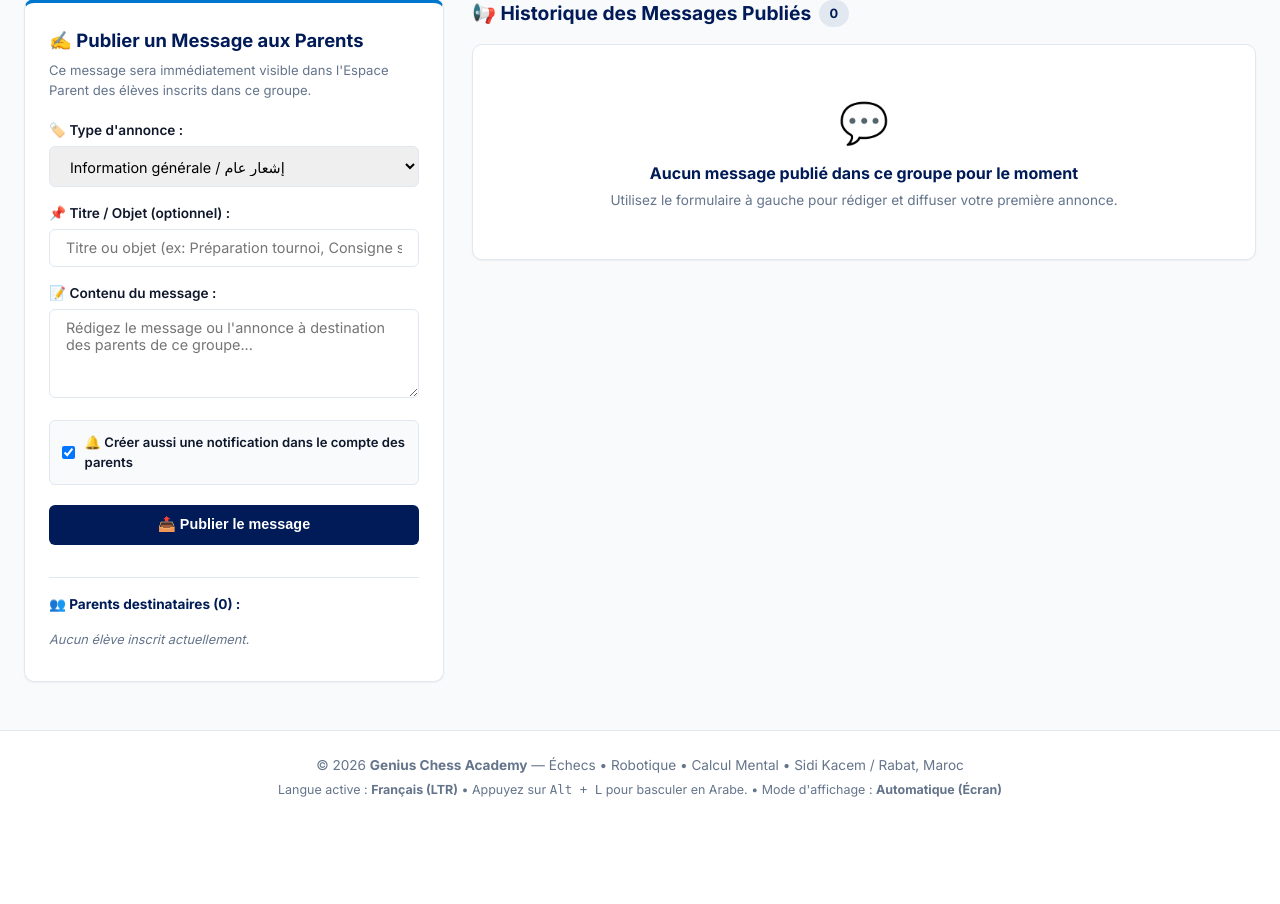
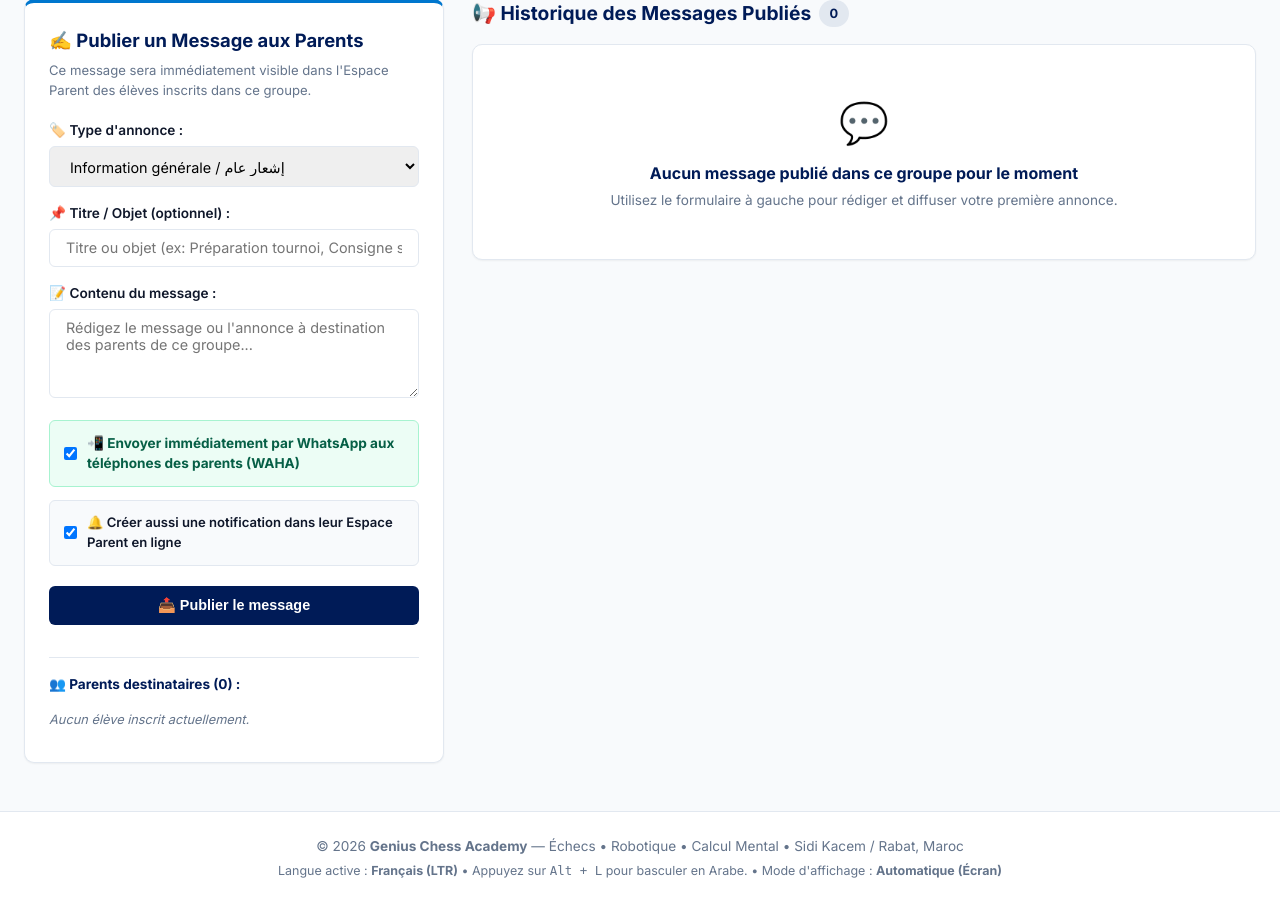
Before and after one commit to elaouni6565said-byte/geniuschess-app, a Django app: page /groups/1/messages/ in a window 1280 px wide; the page is wider, and only the part inside the window is pictured. Shown: the part 289-1193 px from the top of that part. Before the commit the page ends 1086 px from the top of that part, so only its background shows below. Run offline with Django 5.2, Linux system fonts and the light colour scheme; the visitor is signed in with stand-in values (Sample User, id 1); data comes from the database, SQL or seed files in the repository; data that the repository does not hold is empty; some libraries are stand-ins or nearby versions.

Commit message:
feat: Envoi automatique des messages speciaux de groupe par WhatsApp aux parents

```diff
--- a/portal/forms.py
+++ b/portal/forms.py
@@ -553,6 +553,12 @@ class ExemptionForm(forms.Form):
 
 
 class GroupMessageForm(forms.ModelForm):
+    send_whatsapp = forms.BooleanField(
+        required=False,
+        initial=True,
+        label="Envoyer immédiatement par WhatsApp aux parents du groupe (WAHA)",
+        widget=forms.CheckboxInput(attrs={'class': 'status-checkbox', 'id': 'id_send_whatsapp'})
+    )
     notify_parents = forms.BooleanField(
         required=False,
         initial=True,
--- a/portal/urls.py
+++ b/portal/urls.py
@@ -58,6 +58,7 @@ urlpatterns = [
     path('groups/<int:group_id>/delete/', views.group_delete_view, name='group_delete'),
     path('groups/<int:group_id>/messages/', views.group_messages_view, name='group_messages'),
     path('groups/<int:group_id>/messages/<int:message_id>/delete/', views.group_message_delete_view, name='group_message_delete'),
+    path('groups/<int:group_id>/messages/<int:message_id>/resend-whatsapp/', views.group_message_resend_whatsapp_view, name='group_message_resend_whatsapp'),
 
     # Planning CRUD
     path('planning/add/', views.session_create_view, name='session_add'),
--- a/portal/views.py
+++ b/portal/views.py
@@ -2045,12 +2045,84 @@ def group_delete_view(request, group_id):
     return render(request, 'portal/confirm_delete.html', context)
 
 
+def dispatch_group_message_whatsapp(group, msg_obj):
+    """
+    Expédie un message de groupe aux parents des élèves actifs du groupe via WhatsApp (WAHA).
+    Retourne (sent_count, total_count, errors_list)
+    """
+    from academy.whatsapp_reminders import format_phone_for_whatsapp, send_whatsapp_via_gateway
+    from academy.models import WhatsAppDispatchLog
+    from django.utils import timezone
+    from datetime import date
+
+    type_badges = {
+        'info': ('📢 Information', '📢 إشعار'),
+        'reminder': ('⏰ Rappel', '⏰ تذكير'),
+        'pedagogy': ('📚 Pédagogie', '📚 تربوي'),
+        'event': ('🏆 Événement', '🏆 حدث'),
+        'urgent': ('🚨 URGENT', '🚨 عاجل'),
+    }
+    badge_fr, badge_ar = type_badges.get(msg_obj.message_type, ('📢 Annonce', '📢 إعلان'))
+    title_line = f"📌 *{msg_obj.title.strip()}*\n" if msg_obj.title and msg_obj.title.strip() else ""
+
+    sent_count = 0
+    contacted_phones = set()
+    errors = []
+
+    active_students = list(group.students.filter(active=True).select_related('parent'))
+    for st in active_students:
+        parent = st.parent
+        if not parent or not parent.phone:
+            continue
+
+        wa_phone = format_phone_for_whatsapp(parent.phone)
+        if not wa_phone or wa_phone in contacted_phones:
+            continue
+        contacted_phones.add(wa_phone)
+
+        parent_name = parent.get_name('fr')
+
+        msg_text = (
+            f"📢 *GENIUS CHESS ACADEMY*\n"
+            f"👥 *Groupe :* {group.name_fr} ({group.name_ar})\n"
+            f"🏷️ *{badge_fr}*\n"
+            f"{title_line}\n"
+            f"Bonjour cher(e) {parent_name},\n\n"
+            f"{msg_obj.content.strip()}\n\n"
+            f"--------------------------------\n"
+            f"🏢 _Message officiel diffusé aux parents du groupe {group.name_fr}._"
+        )
+
+        res = send_whatsapp_via_gateway(wa_phone, msg_text)
+        is_success = bool(res and res.get('success'))
+
+        WhatsAppDispatchLog.objects.create(
+            student=st,
+            parent=parent,
+            phone=wa_phone,
+            message_type='custom',
+            target_date=date.today(),
+            message_text=msg_text,
+            status='sent' if is_success else 'failed',
+            attempt_count=1,
+            last_error='' if is_success else str(res.get('error') or 'Échec passerelle'),
+            sent_at=timezone.now() if is_success else None,
+        )
+
+        if is_success:
+            sent_count += 1
+        else:
+            errors.append(f"{parent_name} ({wa_phone}): {res.get('error')}")
+
+    return sent_count, len(contacted_phones), errors
+
+
 @admin_required
 def group_messages_view(request, group_id):
     """
     Espace Messages et Annonces d'un Groupe (selon l'activité et le niveau) :
     Permet à l'administrateur de consulter l'historique et de rédiger des messages
-    diffusés aux parents d'élèves de ce groupe.
+    diffusés aux parents d'élèves de ce groupe (sur l'Espace Web et par WhatsApp).
     """
     lang = getattr(request, 'LANGUAGE_CODE', DEFAULT_LANGUAGE)
     group = get_object_or_404(
@@ -2084,12 +2156,33 @@ def group_messages_view(request, group_id):
                         notification_type=msg_obj.message_type
                     )
 
-            messages.success(
-                request,
-                f"✓ Message publié avec succès dans le groupe « {group.name_fr} »."
-                if lang == 'fr' else
-                f"✓ تم نشر الإعلان بنجاح في مجموعة « {group.name_ar} »."
-            )
+            send_whatsapp = form.cleaned_data.get('send_whatsapp', False)
+            wa_sent = 0
+            if send_whatsapp:
+                wa_sent, wa_total, wa_errs = dispatch_group_message_whatsapp(group, msg_obj)
+
+            if wa_sent > 0:
+                messages.success(
+                    request,
+                    f"✓ Message publié et expédié par WhatsApp avec succès à {wa_sent} parent(s) du groupe !"
+                    if lang == 'fr' else
+                    f"✓ تم نشر الإعلان وإرساله عبر واتساب بنجاح إلى {wa_sent} من أولياء أمور المجموعة !"
+                )
+            elif send_whatsapp:
+                messages.warning(
+                    request,
+                    f"✓ Message publié sur le site, mais l'envoi WhatsApp a échoué (vérifiez la passerelle WAHA)."
+                    if lang == 'fr' else
+                    f"✓ تم نشر الإعلان بالموقع، لكن تعذر إرسال الواتساب (يرجى التحقق من اتصال بوابة WAHA)."
+                )
+            else:
+                messages.success(
+                    request,
+                    f"✓ Message publié avec succès dans le groupe « {group.name_fr} »."
+                    if lang == 'fr' else
+                    f"✓ تم نشر الإعلان بنجاح في مجموعة « {group.name_ar} »."
+                )
+
             return redirect('portal:group_messages', group_id=group.id)
     else:
         form = GroupMessageForm()
@@ -2105,6 +2198,34 @@ def group_messages_view(request, group_id):
         'students_count': enrolled_students.count(),
     }
     return render(request, 'portal/group_messages.html', context)
+
+
+@admin_required
+@require_POST
+def group_message_resend_whatsapp_view(request, group_id, message_id):
+    """
+    Renvoyer un message de groupe existant par WhatsApp aux parents des élèves de ce groupe.
+    """
+    lang = getattr(request, 'LANGUAGE_CODE', DEFAULT_LANGUAGE)
+    group = get_object_or_404(Group, id=group_id)
+    msg_obj = get_object_or_404(GroupMessage, id=message_id, group=group)
+
+    wa_sent, wa_total, wa_errs = dispatch_group_message_whatsapp(group, msg_obj)
+    if wa_sent > 0:
+        messages.success(
+            request,
+            f"✓ Message WhatsApp renvoyé avec succès à {wa_sent} parent(s) du groupe !"
+            if lang == 'fr' else
+            f"✓ تم إعادة إرسال رسالة واتساب بنجاح إلى {wa_sent} من أولياء المجموعة !"
+        )
+    else:
+        messages.error(
+            request,
+            f"Échec de l'envoi WhatsApp. Vérifiez la passerelle WAHA."
+            if lang == 'fr' else
+            f"فشل إرسال رسالة واتساب. يرجى التحقق من بوابة WAHA."
+        )
+    return redirect('portal:group_messages', group_id=group.id)
 
 
 @admin_required
--- a/templates/portal/group_messages.html
+++ b/templates/portal/group_messages.html
@@ -71,10 +71,17 @@
                 {{ form.content }}
             </div>
 
-            <div style="margin-bottom: 1.25rem; background: #F8FAFC; padding: 0.75rem; border-radius: var(--radius-sm); border: 1px solid var(--border-color); display: flex; align-items: center; gap: 0.6rem;">
+            <div style="margin-bottom: 0.85rem; background: #ECFDF5; padding: 0.75rem 0.9rem; border-radius: var(--radius-sm); border: 1px solid #A7F3D0; display: flex; align-items: center; gap: 0.6rem;">
+                {{ form.send_whatsapp }}
+                <label for="id_send_whatsapp" style="font-size: 0.85rem; color: #065F46; margin: 0; cursor: pointer; font-weight: 700; display: flex; align-items: center; gap: 0.35rem;">
+                    📲 {% if CURRENT_LANG == 'ar' %}إرسال فوري عبر واتساب لهواتف أولياء أمور المجموعة (WAHA){% else %}Envoyer immédiatement par WhatsApp aux téléphones des parents (WAHA){% endif %}
+                </label>
+            </div>
+
+            <div style="margin-bottom: 1.25rem; background: #F8FAFC; padding: 0.75rem 0.9rem; border-radius: var(--radius-sm); border: 1px solid var(--border-color); display: flex; align-items: center; gap: 0.6rem;">
                 {{ form.notify_parents }}
                 <label for="{{ form.notify_parents.id_for_label }}" style="font-size: 0.82rem; color: var(--text-dark); margin: 0; cursor: pointer; font-weight: 600;">
-                    🔔 {% if CURRENT_LANG == 'ar' %}إرسال إشعار مباشر لحساب كل ولي أمر{% else %}Créer aussi une notification dans le compte des parents{% endif %}
+                    🔔 {% if CURRENT_LANG == 'ar' %}تسجيل إشعار في حساب ولي الأمر على الموقع{% else %}Créer aussi une notification dans leur Espace Parent en ligne{% endif %}
                 </label>
             </div>
 
@@ -128,15 +135,23 @@
                         {% endif %}
                     </div>
 
-                    <div style="display: flex; align-items: center; gap: 0.75rem;">
+                    <div style="display: flex; align-items: center; gap: 0.6rem; flex-wrap: wrap;">
                         <span style="font-size: 0.8rem; color: var(--text-muted);">
                             🕒 {{ msg.created_at|date:"d/m/Y H:i" }}
                         </span>
 
+                        <!-- Renvoyer par WhatsApp -->
+                        <form method="POST" action="{% url 'portal:group_message_resend_whatsapp' group.id msg.id %}" onsubmit="return confirm('{% if CURRENT_LANG == "ar" %}هل تريد إرسال هذه الرسالة الآن عبر واتساب لجميع أولياء المجموعة ؟{% else %}Voulez-vous renvoyer ce message par WhatsApp à tous les parents du groupe ?{% endif %}');" style="margin: 0;">
+                            {% csrf_token %}
+                            <button type="submit" class="btn btn-sm" style="background: #25D366; color: white; border: none; padding: 0.25rem 0.6rem; font-weight: 700; font-size: 0.78rem; display: inline-flex; align-items: center; gap: 0.3rem;" title="Renvoyer ce message sur WhatsApp">
+                                📲 {% if CURRENT_LANG == 'ar' %}إرسال واتساب{% else %}Renvoyer WhatsApp{% endif %}
+                            </button>
+                        </form>
+
                         <!-- Formulaire de suppression -->
                         <form method="POST" action="{% url 'portal:group_message_delete' group.id msg.id %}" onsubmit="return confirm('{% if CURRENT_LANG == 'ar' %}هل أنت متأكد من حذف هذه الرسالة ؟{% else %}Confirmer la suppression de ce message ?{% endif %}');" style="margin: 0;">
                             {% csrf_token %}
-                            <button type="submit" class="btn btn-sm" style="background: #FEE2E2; color: #DC2626; border: 1px solid #FCA5A5; padding: 0.2rem 0.5rem;" title="Supprimer ce message">
+                            <button type="submit" class="btn btn-sm" style="background: #FEE2E2; color: #DC2626; border: 1px solid #FCA5A5; padding: 0.25rem 0.5rem;" title="Supprimer ce message">
                                 🗑️
                             </button>
                         </form>
```
